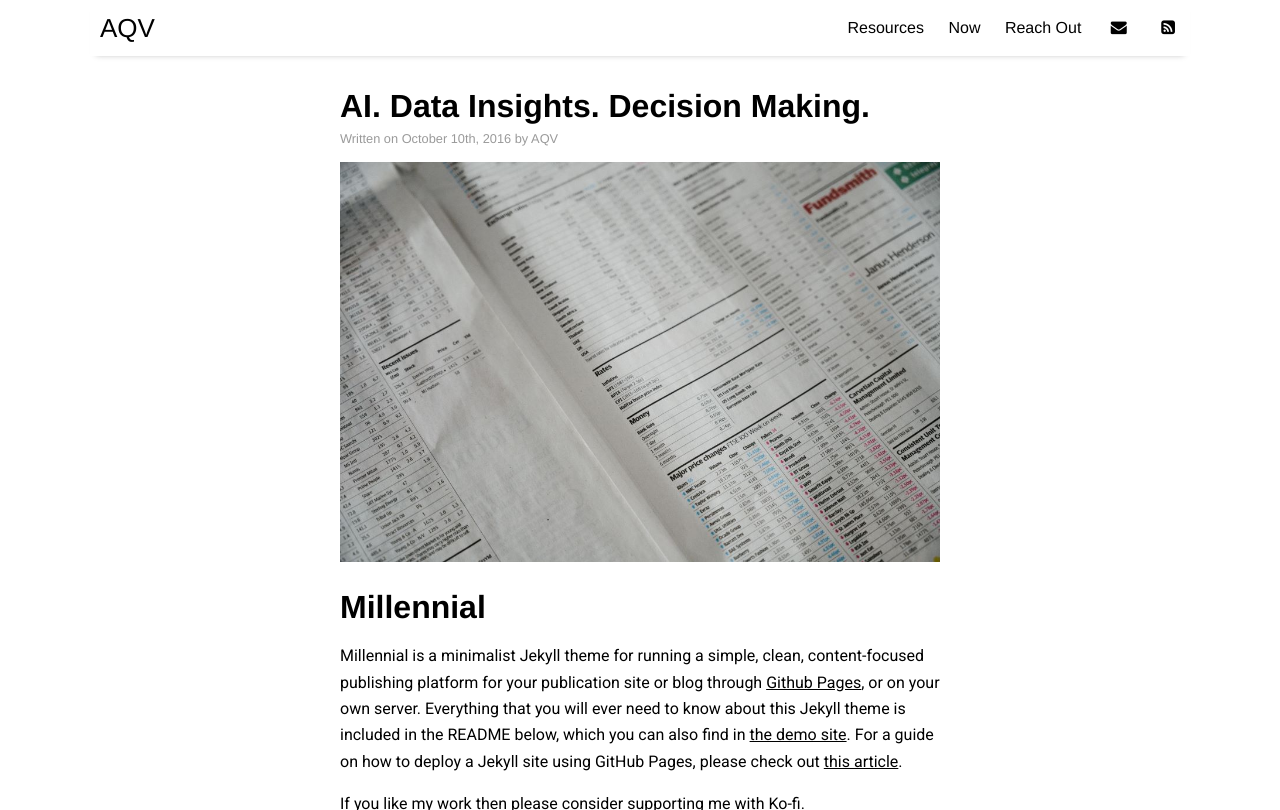
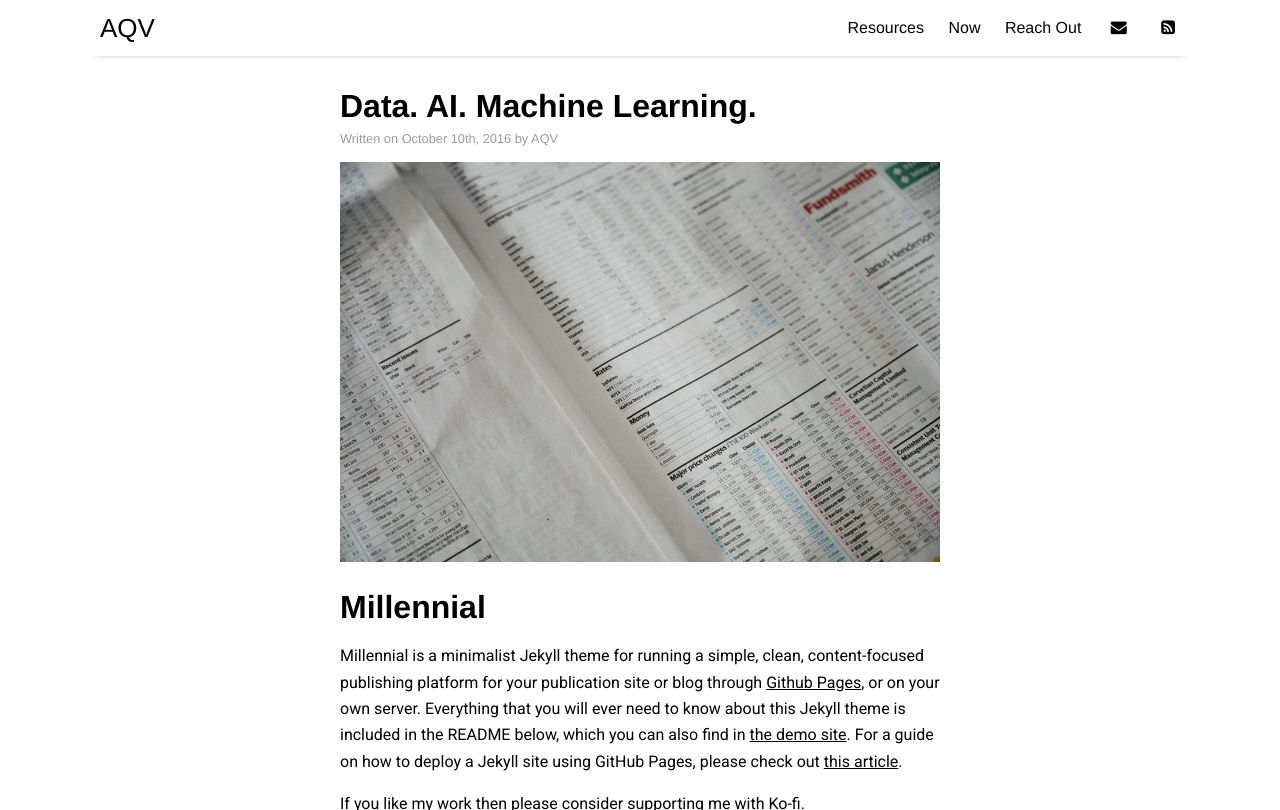
Before and after one commit to aqv-us/aqv-us, a Jekyll site: the page built from _posts/2016-10-10-getting-started.md, in a window 1280 px wide and 900 px high, cut to the strip 0-810 px from the top of the window. Built offline with Jekyll 4.4.1, drawn with Linux system fonts in a browser that asks for light colours; nearby versions of some CDN libraries.

Commit message:
Update 2016-10-10-getting-started.md

```diff
--- a/_posts/2016-10-10-getting-started.md
+++ b/_posts/2016-10-10-getting-started.md
@@ -1,6 +1,6 @@
 ---
 layout: post
-title: "AI. Data Insights. Decision Making."
+title: "Data. AI. Machine Learning."
 author: "AQV"
 categories: documentation
 tags: [documentation,sample]
```
